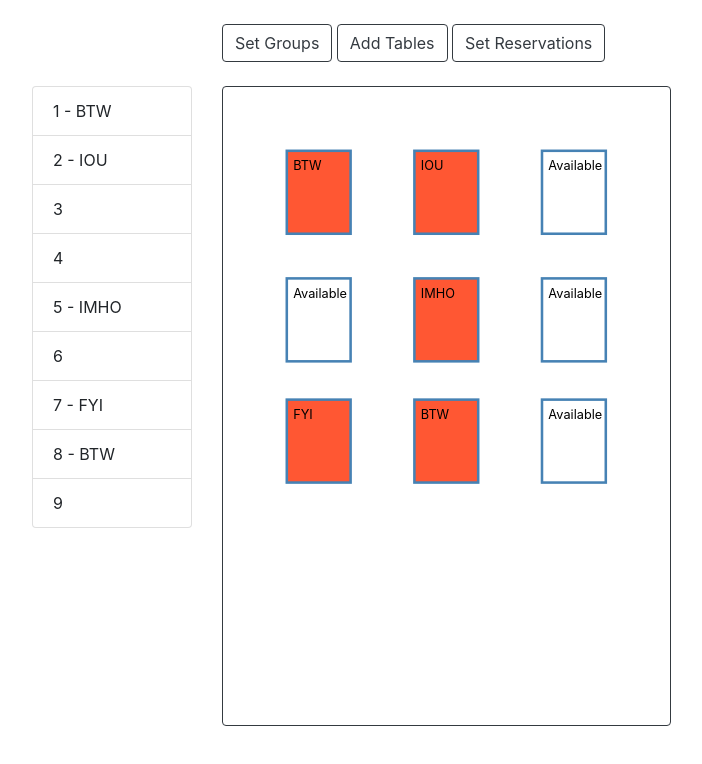
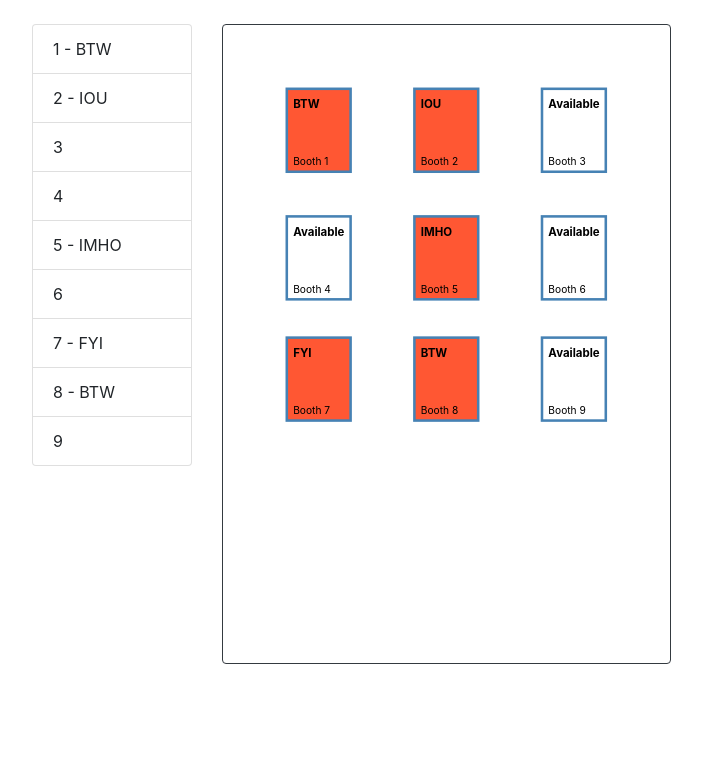
Before and after one commit to eckmLJE/d3jslearn, a website: page index.html in a window 1280 px wide. Shown: the whole page, without its empty margins (53-755 px from the left). Drawn offline with nearby package versions, Linux system fonts and the light colour scheme.

Commit message:
hid buttons

```diff
--- a/index.html
+++ b/index.html
@@ -21,7 +21,7 @@
   </head>
   <body>
     <div class="container">
-      <div class="row my-4">
+      <div class="row my-4 d-none">
         <div class="col-2"></div>
         <div class="col-10">
           <div>
@@ -49,7 +49,7 @@
           </div>
         </div>
       </div>
-      <div class="row">
+      <div class="row mt-4">
         <div class="col-12 col-md-2">
           <ul id="booth-list" class="list-group d-flex"></ul>
         </div>
--- a/index.js
+++ b/index.js
@@ -23,8 +23,6 @@ svg
   .attr("width", "100%")
   .attr("height", "100%")
   .style("fill", "none")
-  //   .style("stroke", "rgba(0,0,0,.125)")
-  //   .style("stroke-width", "1px")
   .style("pointer-events", "all")
   .call(
     d3
@@ -69,8 +67,18 @@ var tableRects = tables
 tables
   .append("text")
   .text(function(d) {
+    return "Booth " + d.id;
+  })
+  .attr("dx", 5)
+  .attr("dy", 60)
+  .attr("font-size", "8px");
+
+tables
+  .append("text")
+  .text(function(d) {
     return d.reservation.orgName ? d.reservation.orgName : "Available";
   })
   .attr("dy", 15)
   .attr("dx", 5)
-  .attr("font-size", "10px");
+  .attr("font-size", "9px")
+  .attr("font-weight", "bold");
```
